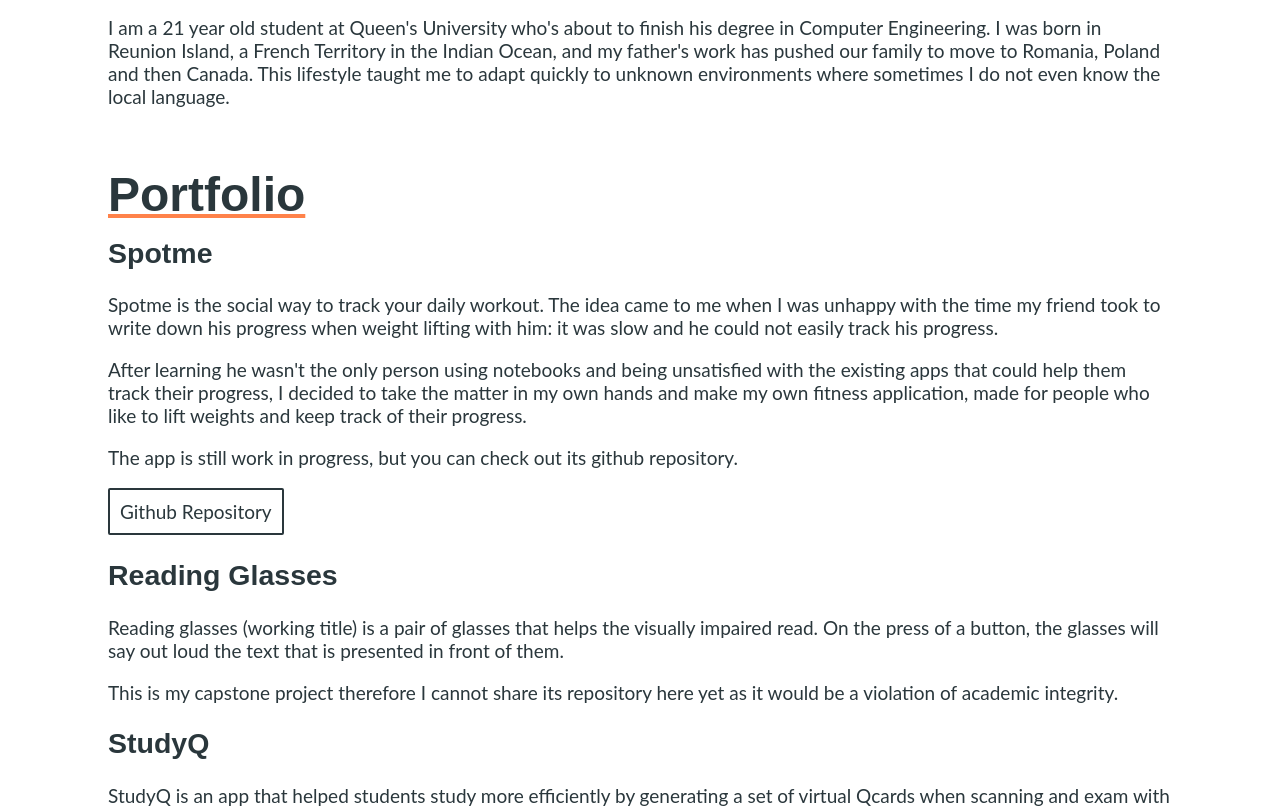
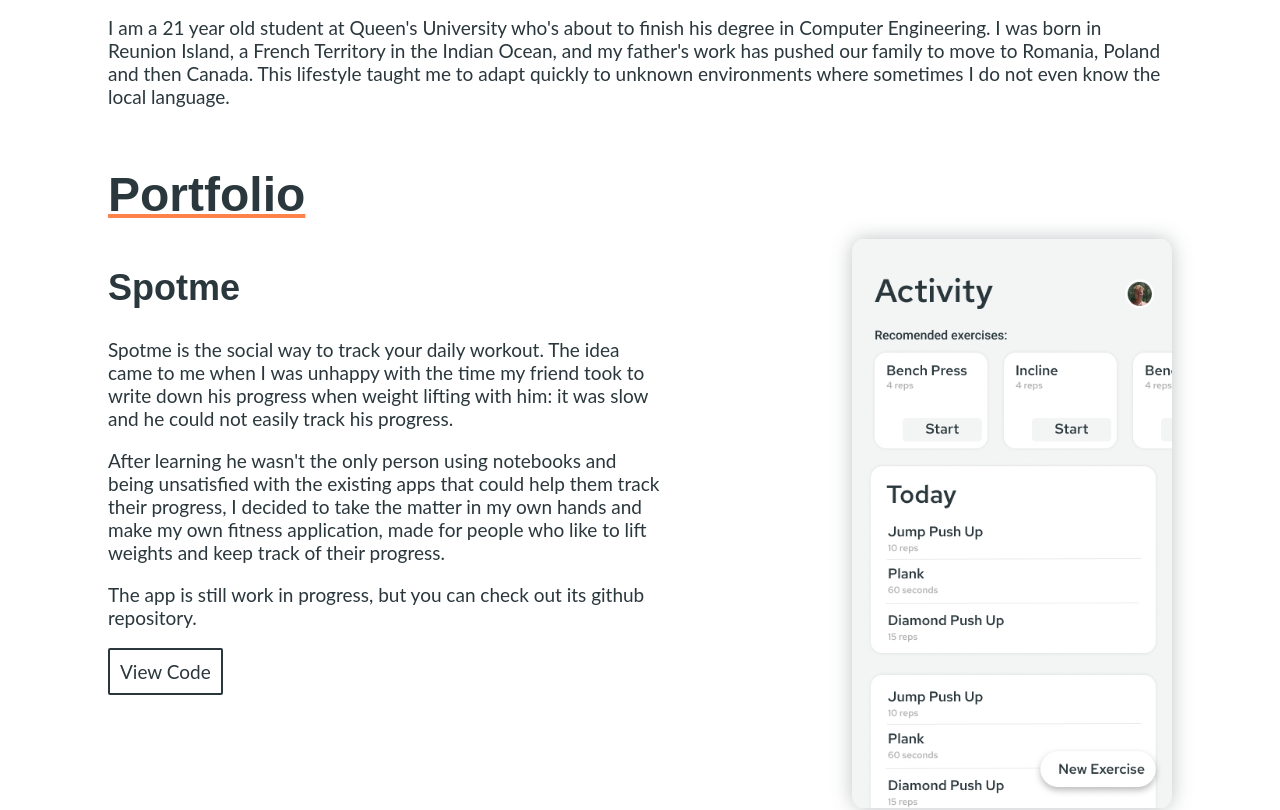
Before and after one commit to M4TTRX/matthieu-roux-website, a React (Create React App) app: page / in a window 1280 px wide. Shown: the part 943-1753 px from the top of the page. Built offline with nearby package versions, Linux system fonts and the light colour scheme.

Commit message:
Improved porfolio organization

```diff
--- a/src/App.js
+++ b/src/App.js
@@ -3,6 +3,7 @@ import "./App.scss";
 import { ThemeProvider } from "styled-components";
 import CoverPicture from "./components/coverPicture/coverPicture";
 import Button from "./components/button/button";
+import PortfolioItem from "./components/portfolioItem/portfolioItem";
 import DownloadButton from "./components/button/downloadButton";
 import CoverDownloadButton from "./components/button/coverDownloadButton";
 import CoverButton from "./components/button/coverButton";
@@ -101,29 +102,35 @@ function createAboutMe() {
   );
 }
 
-function createMyProjectsSection() {
+function createMyProjectsSection(theme) {
+  const studyQProject = {
+    title: "StudyQ",
+    description:
+      "StudyQ was an app that allowed the creation of virtual Qcards by scanning MCQ exams. It also allowed users to share their Qcard sets and compete with their friends",
+    url: "https://github.com/M4TTRX/studyq",
+  };
+  const spotMeProject = {
+    title: "Spotme",
+    description: [
+      `Spotme is the social way to track your daily workout.
+      The idea came to me when I was unhappy with the time my friend
+      took to write down his progress when weight lifting with him: it
+      was slow and he could not easily track his progress.`,
+      `After learning he wasn't the only person using notebooks and
+      being unsatisfied with the existing apps that could help them
+      track their progress, I decided to take the matter in my own
+      hands and make my own fitness application, made for people who
+      like to lift weights and keep track of their progress.`,
+      `The app is still work in progress, but you can check out
+      its github repository.`,
+    ],
+    url: "https://github.com/M4TTRX/spotme",
+  };
   return (
     <div className="padded-div">
       <h1 className="h1">Portfolio</h1>
-      <h2> Spotme</h2>
-      <p>
-        Spotme is the social way to track your daily workout. The idea came to
-        me when I was unhappy with the time my friend took to write down his
-        progress when weight lifting with him: it was slow and he could not
-        easily track his progress.
-      </p>
-      <p>
-        After learning he wasn't the only person using notebooks and being
-        unsatisfied with the existing apps that could help them track their
-        progress, I decided to take the matter in my own hands and make my own
-        fitness application, made for people who like to lift weights and keep
-        track of their progress.
-      </p>
-      <p>
-        The app is still work in progress, but you can check out its github
-        repository.
-      </p>
-      {Button("Github Repository", "https://github.com/M4TTRX/spotme")}
+      {PortfolioItem(spotMeProject, theme)}
+
       <h2> Reading Glasses</h2>
       <p>
         Reading glasses (working title) is a pair of glasses that helps the
--- /dev/null
+++ b/src/components/portfolioItem/portfolioItem.js
@@ -0,0 +1,38 @@
+import React from "react";
+
+import Button from "../button/button";
+import "./portfolioItem.scss";
+
+function PortfolioItem(project, theme) {
+  var description = [];
+  for (let paragraph of project.description) {
+    description.push(<p>{paragraph}</p>);
+  }
+  return (
+    <div className="project-card">
+      <div className="flex-row">
+        <div className="porfolio-item-description">
+          <h2>{project.title}</h2>
+          {description}
+          {Button("View Code", project.url)}
+        </div>
+        <div className="portfolio-image-container">{image("spotme")}</div>
+      </div>
+    </div>
+  );
+}
+
+function image(imgName) {
+  console.log(imgName);
+  let img = require("../../resources/img/portfolio/" + imgName + ".jpg");
+  return (
+    <img
+      src={img}
+      className="technology-picture"
+      alt="protfolio-img"
+      className="porfolioImg"
+    ></img>
+  );
+}
+
+export default PortfolioItem;
--- /dev/null
+++ b/src/components/portfolioItem/portfolioItem.scss
@@ -0,0 +1,33 @@
+$main: #ff824a;
+$description-max-width: 600px;
+$img-max-width: 320px;
+
+.flex-row {
+//   justify-content: center;
+  display: flex;
+  flex-flow: row wrap;
+  max-width: 100%;
+  justify-content:space-between;
+  align-content: space-between;
+}
+.porfolio-item-description {
+  padding-right: calc(10px + 3%);
+  max-width: $description-max-width;
+  min-width: 250px;
+  padding-bottom: 20px
+}
+
+.portfolio-image-container {
+  max-width: $img-max-width;
+  min-width: 250px;
+  justify-content: center;
+  filter: drop-shadow(0px 0px 10px rgba(42, 55, 60, 0.3));
+}
+
+img.porfolioImg {
+    object-fit: contain;
+    height: 100%;
+    width: 100%;
+    border-radius: 15px;
+
+  }
--- a/src/index.css
+++ b/src/index.css
@@ -20,6 +20,7 @@ h1 {
 h2 {
   font-family: "Nunito Sans", sans-serif;
   font-weight: regular;
+  font-size: 36px;
 }
 
 body {
```
Also changed, not shown: src/resources/img/portfolio/spotme.jpg (added).
